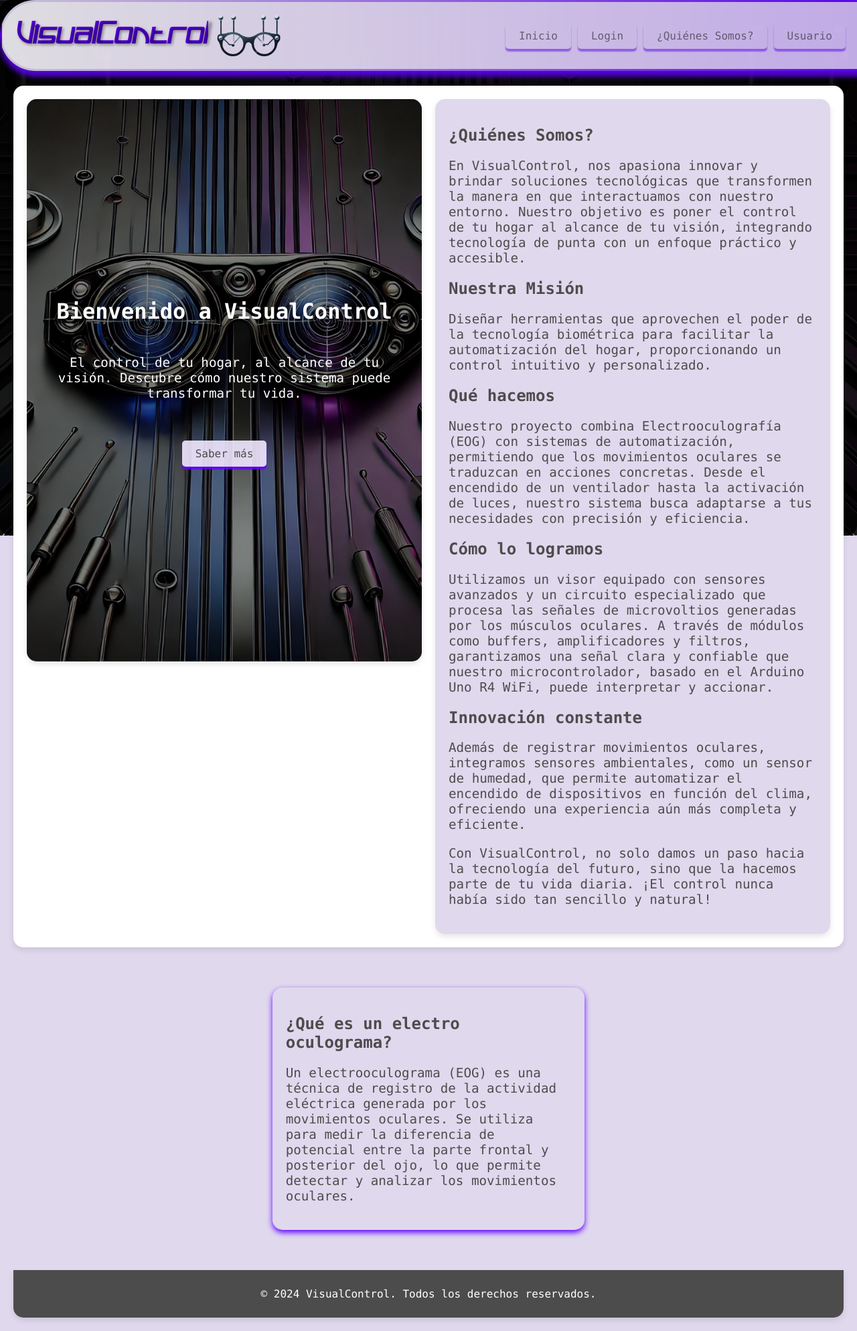
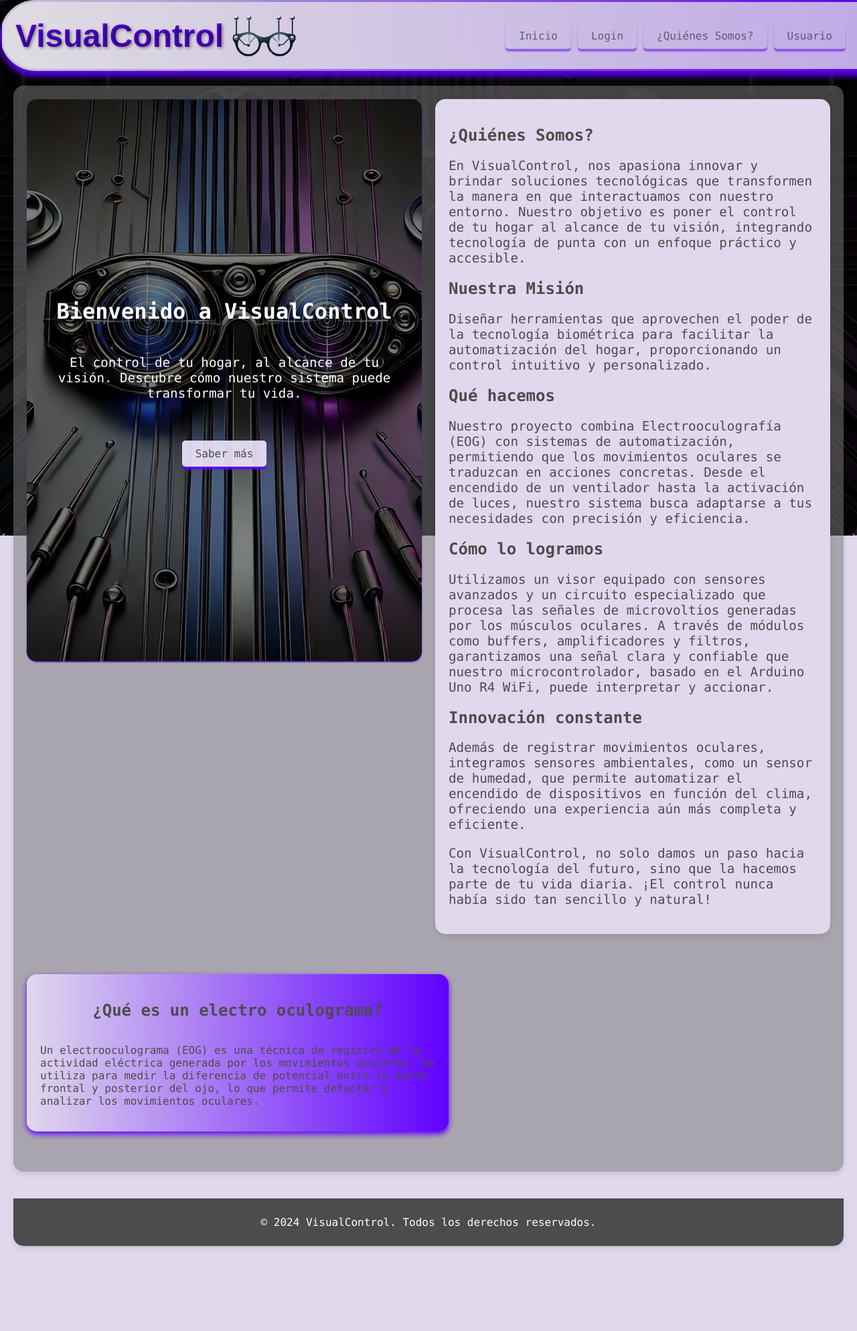
Before and after one commit to HermannPR/HTMLVisualControl, a PHP site: page / in a window 1280 px wide. Shown: the whole page at 67% size. After the commit the page ends 1865 px from the top, so only its background shows below. Run offline with PHP 8.4, Linux system fonts and the light colour scheme; some web fonts are replaced.

Commit message:
Refactor electro oculograma section and update styles

```diff
--- a/index.css
+++ b/index.css
@@ -5,6 +5,7 @@
     gap: 20px; /* Space between grid items */
     padding: 20px;
     margin-top: 16vh; /* Add top margin to prevent overlap with the header, set to 12% of the viewport height */
+    background-color: rgba(121, 121, 121, 0.533)
 }
 
 /* Grid Item */
@@ -32,6 +33,7 @@
     height: 100vh;
     opacity: 1; /* Adjust the opacity to make the image transparent */
     border-radius: 15px;
+    box-shadow: 0 1px 2px var(--color1);
 }
 
 #inicio .overlay {
@@ -79,32 +81,16 @@
     background-color: var(--highlight-color);
 }
 
-/* New section styles */
 #electro-oculograma {
+    display: flex;
+    flex-direction: column;
+    align-items: center;
     padding: 20px;
-    background-color: var(--var);
+    background: linear-gradient(to right, var(--background-color), var(--color6));
     color: var(--text-color);
     border-radius: 15px;
     box-shadow: 0 4px 8px var(--color1);
-    opacity: 1;
-    transform: translateY(var(--scroll-progress, 20px));
-    transition: opacity 0.6s ease-out, transform 0.6s ease-out;
+    opacity: 1; /* Set opacity to 1 to make it visible */
     margin: 40px auto; /* Add space on top and bottom */
-    width: 33.33%; /* Set width to a third of the page */
+    width: 100%; /* Set width to full width of the grid column */
 }
-
-#electro-oculograma.visible {
-    opacity: 1;
-    transform: translateY(0);
-}
-
-/* Animated text styles */
-.animated-text {
-    font-size: 1.2em;
-    animation: fadeIn 3s ease-in-out;
-}
-
-@keyframes fadeIn {
-    0% { opacity: 0; }
-    100% { opacity: 1; }
-}
--- a/index.html
+++ b/index.html
@@ -37,11 +37,11 @@
             <p>Además de registrar movimientos oculares, integramos sensores ambientales, como un sensor de humedad, que permite automatizar el encendido de dispositivos en función del clima, ofreciendo una experiencia aún más completa y eficiente.</p>
             <p>Con VisualControl, no solo damos un paso hacia la tecnología del futuro, sino que la hacemos parte de tu vida diaria. ¡El control nunca había sido tan sencillo y natural!</p>
         </section>
-
+        <section id="electro-oculograma" class="grid-item">
+            <h2>¿Qué es un electro oculograma?</h2>
+            <p class="animated-text">Un electrooculograma (EOG) es una técnica de registro de la actividad eléctrica generada por los movimientos oculares. Se utiliza para medir la diferencia de potencial entre la parte frontal y posterior del ojo, lo que permite detectar y analizar los movimientos oculares.</p>
+        </section>
     </main>
-    <section id="electro-oculograma" class="grid-item">
-        <h2>¿Qué es un electro oculograma?</h2>
-        <p class="animated-text">Un electrooculograma (EOG) es una técnica de registro de la actividad eléctrica generada por los movimientos oculares. Se utiliza para medir la diferencia de potencial entre la parte frontal y posterior del ojo, lo que permite detectar y analizar los movimientos oculares.</p>    </section>
     <div id="footer-placeholder"></div>
     <script src="script.js"></script>
     <script>
```
Also changed, not shown: fonts/AudioNugget.ttf (renamed from AudioNugget.ttf), fonts/GeistMono-VariableFont_wght.ttf (renamed from GeistMono-VariableFont_wght.ttf).
